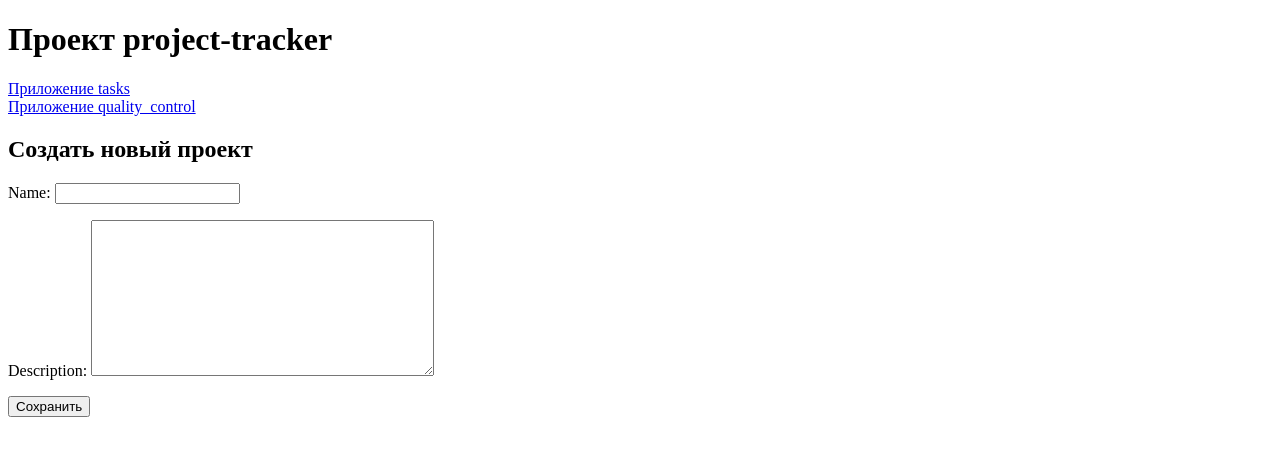
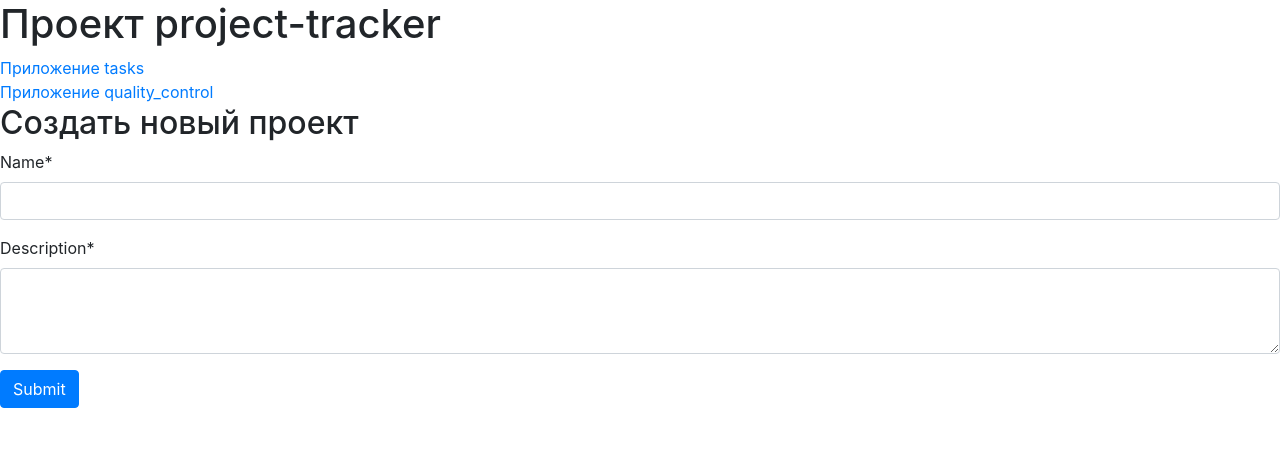
Before and after one commit to GlebShilingRU/Project_Quality_Control, a Django app: page /tasks/project/new/ in a window 1280 px wide. Shown: the top 456 px of the page. Run offline with Django 5.2, Linux system fonts and the light colour scheme; some libraries are stand-ins or nearby versions.

Commit message:
Добавлена стилизация формы project_create

```diff
--- a/project_tracker/project_tracker/settings.py
+++ b/project_tracker/project_tracker/settings.py
@@ -40,6 +40,8 @@ INSTALLED_APPS = [
     'django.contrib.staticfiles',
     'tasks.apps.TasksConfig',
     'quality_control.apps.QualityControlConfig',
+    'crispy_forms',
+    'crispy_bootstrap4',
 ]
 
 MIDDLEWARE = [
@@ -124,3 +126,5 @@ STATIC_URL = 'static/'
 # https://docs.djangoproject.com/en/5.0/ref/settings/#default-auto-field
 
 DEFAULT_AUTO_FIELD = 'django.db.models.BigAutoField'
+
+CRISPY_TEMPLATE_PACK = 'bootstrap4'
--- a/project_tracker/tasks/forms.py
+++ b/project_tracker/tasks/forms.py
@@ -1,6 +1,8 @@
 from django import forms
 from django.forms import ModelForm
 from .models import Project, Task
+from crispy_forms.helper import FormHelper
+from crispy_forms.layout import Submit, Layout, Field
 
 
 class FeedbackForm(forms.Form):
@@ -14,6 +16,15 @@ class ProjectForm(ModelForm):
         model = Project
         fields = ['name', 'description']
 
+    def __init__(self, *args, **kwargs):
+        super().__init__(*args, **kwargs)
+        self.helper = FormHelper()
+        self.helper.layout = Layout(
+            Field('name', css_class='form-control'),
+            Field('description', css_class='form-control', rows=3),
+            Submit('submit', 'Submit', css_class='btn btn-primary')
+        )
+
 
 class TaskForm(forms.ModelForm):
     class Meta:
--- a/project_tracker/tasks/templates/tasks/project_create.html
+++ b/project_tracker/tasks/templates/tasks/project_create.html
@@ -1,10 +1,14 @@
 {% extends 'base/base.html' %}
 
 {% block content %}
+{% load crispy_forms_tags %}
+<link rel="stylesheet" href="https://stackpath.bootstrapcdn.com/bootstrap/4.3.1/css/bootstrap.min.css">
+
+
 <h2>Создать новый проект</h2>
-    <form method="post">
-        {% csrf_token %}
-        {{ form.as_p }}
-        <button type="submit">Сохранить</button>
-    </form>
+<form method="post">
+    {% csrf_token %}
+    {% crispy form %}
+</form>
+
 {% endblock %}
```
Also changed, not shown: project_tracker/db.sqlite3.
